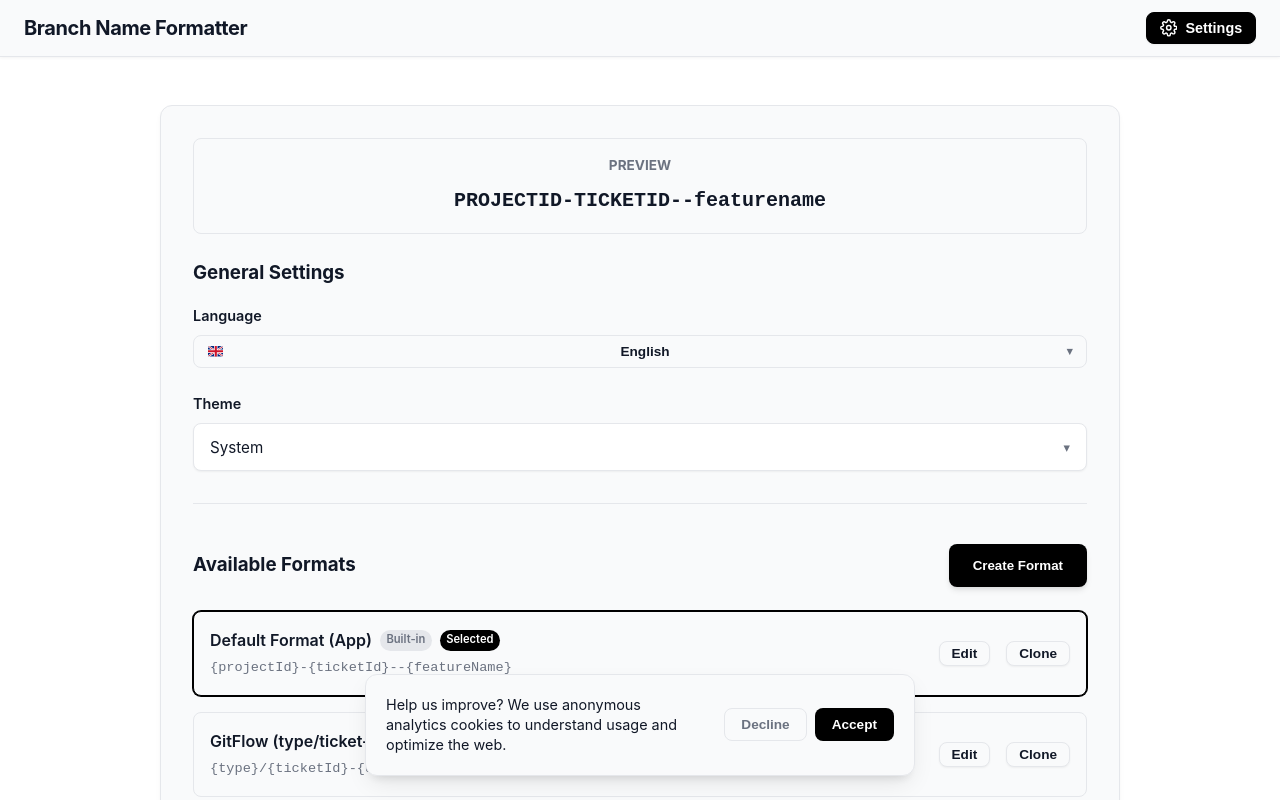
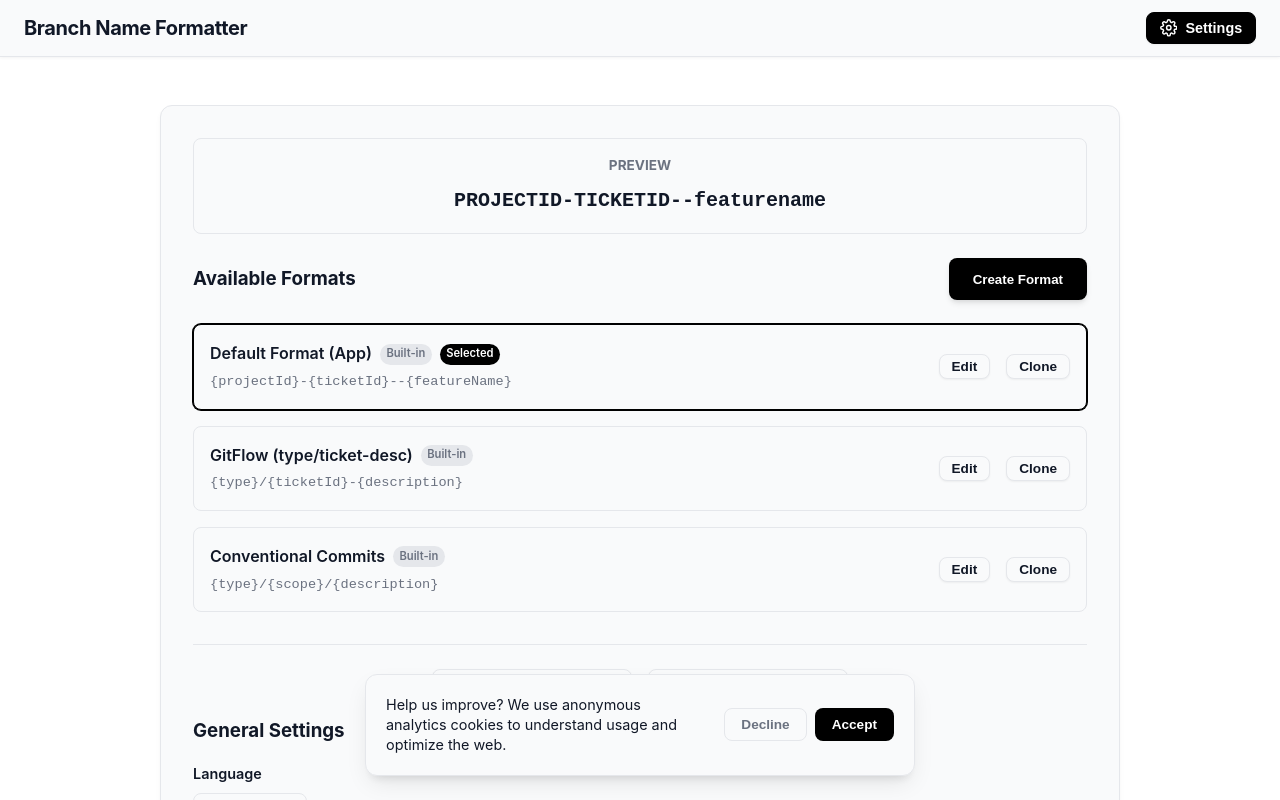
Before and after one commit to jnfire/web-branch-name-formatter, a Vue app: page / in a window 1280 px wide. Both pictures are taken after a click on the button "Settings". Shown: the top 800 px of the page. Built offline with nearby package versions, Linux system fonts and the light colour scheme.

Commit message:
fix: constrain selectors max-width, inject missing translations for settings

```diff
--- a/src/components/AppConfigurationView.vue
+++ b/src/components/AppConfigurationView.vue
@@ -214,27 +214,6 @@ const handleImport = (event: Event) => {
     </div>
 
     <div v-else class="formats-list-section">
-      <div class="general-settings-section">
-        <h3 class="section-title">{{ $t('settings.general') }}</h3>
-        <div class="settings-column">
-          <div class="setting-item">
-            <label class="setting-label">{{ $t('settings.language') }}</label>
-            <LangSelector
-              :modelValue="$i18n.locale"
-              @update:modelValue="handleLanguageChange"
-              :options="languages"
-            />
-          </div>
-          <div class="setting-item">
-            <label class="setting-label">{{ $t('settings.theme') }}</label>
-            <CustomSelect
-              :modelValue="currentTheme"
-              :options="themeOptions"
-              @update:modelValue="handleThemeChange"
-            />
-          </div>
-        </div>
-      </div>
 
       <div class="list-header">
         <h3 class="section-title">{{ $t('configurator.availableFormats') }}</h3>
@@ -275,6 +254,28 @@ const handleImport = (event: Event) => {
         </label>
       </div>
     </div>
+
+    <div class="general-settings-section">
+        <h3 class="section-title">{{ $t('settings.general') }}</h3>
+        <div class="settings-column">
+          <div class="setting-item">
+            <label class="setting-label">{{ $t('settings.language') }}</label>
+            <LangSelector
+              :modelValue="$i18n.locale"
+              @update:modelValue="handleLanguageChange"
+              :options="languages"
+            />
+          </div>
+          <div class="setting-item">
+            <label class="setting-label">{{ $t('settings.theme') }}</label>
+            <CustomSelect
+              :modelValue="currentTheme"
+              :options="themeOptions"
+              @update:modelValue="handleThemeChange"
+            />
+          </div>
+        </div>
+      </div>
 
     <CustomModal
       v-model="showDeleteModal"
@@ -325,19 +326,7 @@ const handleImport = (event: Event) => {
   display: flex;
   flex-direction: column;
   gap: 0.5rem;
-
-  :deep(.lang-selector-container),
-  :deep(.lang-selector-trigger) {
-    width: 100%;
-  }
-
-  :deep(.lang-selector-trigger) {
-    justify-content: space-between;
-  }
-
-  :deep(.lang-selector-dropdown) {
-    width: 100%;
-  }
+  max-width: 300px;
 }
 
 .setting-label {
--- a/src/i18n/de.json
+++ b/src/i18n/de.json
@@ -133,11 +133,11 @@
     }
   },
   "settings": {
-    "general": "General Settings",
-    "language": "Language",
-    "theme": "Theme",
-    "themeLight": "Light",
-    "themeDark": "Dark",
+    "general": "Allgemein",
+    "language": "Sprache",
+    "theme": "Thema",
+    "themeLight": "Hell",
+    "themeDark": "Dunkel",
     "themeSystem": "System"
   }
 }
--- a/src/i18n/fr.json
+++ b/src/i18n/fr.json
@@ -133,11 +133,11 @@
     }
   },
   "settings": {
-    "general": "General Settings",
-    "language": "Language",
-    "theme": "Theme",
-    "themeLight": "Light",
-    "themeDark": "Dark",
-    "themeSystem": "System"
+    "general": "Général",
+    "language": "Langue",
+    "theme": "Thème",
+    "themeLight": "Clair",
+    "themeDark": "Sombre",
+    "themeSystem": "Système"
   }
 }
--- a/src/i18n/it.json
+++ b/src/i18n/it.json
@@ -133,11 +133,11 @@
     }
   },
   "settings": {
-    "general": "General Settings",
-    "language": "Language",
-    "theme": "Theme",
-    "themeLight": "Light",
-    "themeDark": "Dark",
-    "themeSystem": "System"
+    "general": "Generale",
+    "language": "Lingua",
+    "theme": "Tema",
+    "themeLight": "Chiaro",
+    "themeDark": "Scuro",
+    "themeSystem": "Sistema"
   }
 }
--- a/src/i18n/pt.json
+++ b/src/i18n/pt.json
@@ -133,11 +133,11 @@
     }
   },
   "settings": {
-    "general": "General Settings",
-    "language": "Language",
-    "theme": "Theme",
-    "themeLight": "Light",
-    "themeDark": "Dark",
-    "themeSystem": "System"
+    "general": "Geral",
+    "language": "Idioma",
+    "theme": "Tema",
+    "themeLight": "Claro",
+    "themeDark": "Escuro",
+    "themeSystem": "Sistema"
   }
 }
```
Also changed, not shown: src/i18n/en.json (line endings or trailing spaces).
